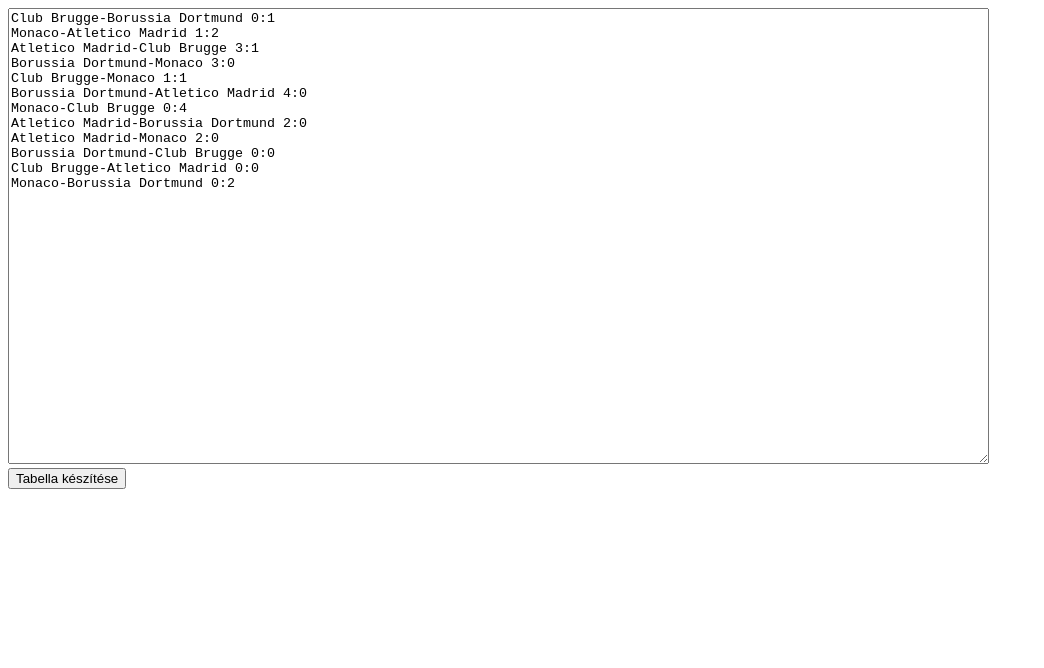
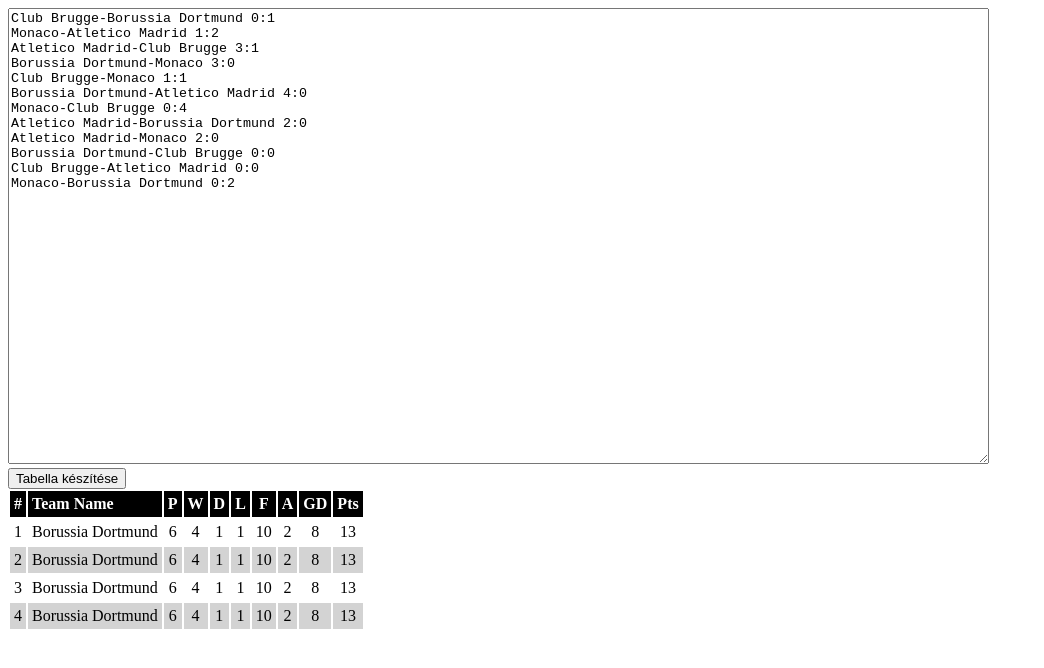
Before and after one commit to akoss87/webdev, a plain HTML site: page scoretable/index.html in a window 1280 px wide. Shown: the whole page, without its empty margins (0-1044 px from the left). Drawn offline with Linux system fonts and the light colour scheme.

Commit message:
tabella html+design js file-ok elrendezése

```diff
--- /dev/null
+++ b/scoretable/app.css
@@ -0,0 +1,32 @@
+/* sorok háttérszíne */
+#table-container > table tr {
+    background-color: white;
+    color: black;
+}
+
+#table-container > table > thead > tr {
+    background-color: black;
+    color: white;
+    font-weight: bold;
+}
+
+#table-container > table > tbody > tr:nth-child(even) {
+  background-color: lightgray;
+}
+
+/* szöveg igazítások */
+#table-container > table th,
+#table-container > table td {
+   padding: 4px;
+   text-align: center;
+}
+
+#table-container > table th:nth-child(1),
+#table-container > table td:nth-child(1) {
+    text-align: right;
+}
+
+#table-container > table th:nth-child(2),
+#table-container > table td:nth-child(2) {
+    text-align: left;
+}
--- a/scoretable/app.js
+++ b/scoretable/app.js
@@ -1,103 +1,3 @@
-// function splitResult(value) {
-//   var resArray = value.split("-");
-//   return {
-//     homeGoals: parseInt(resArray[0]),
-//     awayGoals: parseInt(resArray[1]),
-//   };
-// }
-
-function getTeamStat(stats, team) {
-  var stat = stats[team];
-  if (typeof stat === 'undefined')
-    stats[team] = stat = { played: 0, wins: 0, draws: 0, losts: 0, goalsFor: 0, goalsAgainst: 0, goalsDiff: 0, points: 0 };
-  return stat;
-}
-
-function calcTable(matches) {
-  // 1. feldolgozzuk a meccseredményeket -> kiszámoljuk az egyes csapatok statisztikáit
-  var stats = {};
-
-  for (var i = 0; i < matches.length; i++) {
-    var match = matches[i];
-
-    //var result = splitResult(match.result);
-
-    var homeTeamStat = getTeamStat(stats, match.homeTeam);
-    var awayTeamStat = getTeamStat(stats, match.awayTeam);
-
-    homeTeamStat.played++;
-    awayTeamStat.played++;
-
-    if (match.homeGoals > match.awayGoals) {
-      homeTeamStat.wins++;
-      homeTeamStat.points += 3;
-      awayTeamStat.losts++;
-    }
-    else if (match.homeGoals < match.awayGoals) {
-      homeTeamStat.losts++;
-      awayTeamStat.wins++;
-      awayTeamStat.points += 3;
-    }
-    else {
-      homeTeamStat.draws++;
-      homeTeamStat.points++;
-      awayTeamStat.draws++;
-      awayTeamStat.points++;
-    }
-
-    homeTeamStat.goalsFor += match.homeGoals;
-    homeTeamStat.goalsAgainst += match.awayGoals;
-    homeTeamStat.goalsDiff += match.homeGoals - match.awayGoals;
-
-    awayTeamStat.goalsFor += match.awayGoals;
-    awayTeamStat.goalsAgainst += match.homeGoals;
-    awayTeamStat.goalsDiff += match.awayGoals - match.homeGoals;
-  }
-
-  // 2. a statisztika objektumot tömbbé (listává) alakítjuk
-  var match = [];
-  for (var team in stats) {
-    if (stats.hasOwnProperty(team)) {
-        var stat = stats[team];
-        stat.teamName = team;
-        match.push(stat);
-    }
-  }
-
-  // 3. lerendezzük a listát pontszám szerint
-  match.sort(function (a, b) {
-      if (a.points < b.points)
-        return 1;
-      else if (a.points > b.points)
-        return -1;
-      else
-        return 0;
-    });
-
-  return match;
-}
-
-// var data = [
-//   { homeTeam: 'Club Brugge', awayTeam: 'Borussia Dortmund', result: '0-1' },
-//   { homeTeam: 'Monaco', awayTeam: 'Atletico Madrid', result: '1-2' },
-//   { homeTeam: 'Atletico Madrid', awayTeam: 'Club Brugge', result: '3-1' },
-//   { homeTeam: 'Borussia Dortmund', awayTeam: 'Monaco', result: '3-0' },
-//   { homeTeam: 'Club Brugge', awayTeam: 'Monaco', result: '1-1' },
-//   { homeTeam: 'Borussia Dortmund', awayTeam: 'Atletico Madrid', result: '4-0' },
-//   { homeTeam: 'Monaco', awayTeam: 'Club Brugge', result: '0-4' },
-//   { homeTeam: 'Atletico Madrid', awayTeam: 'Borussia Dortmund', result: '2-0' },
-//   { homeTeam: 'Atletico Madrid', awayTeam: 'Monaco', result: '2-0' },
-//   { homeTeam: 'Borussia Dortmund', awayTeam: 'Club Brugge', result: '0-0' },
-//   { homeTeam: 'Club Brugge', awayTeam: 'Atletico Madrid', result: '0-0' },
-//   { homeTeam: 'Monaco', awayTeam: 'Borussia Dortmund', result: '0-2' },
-// ];
-
-// var table = calcTable(data)
-// for (var i = 0; i < table.length; i++) {
-//     var row = table[i];
-//     console.log(`${row.teamName} | ${row.played} | ${row.wins} | ${row.draws} | ${row.losts} | ${row.goalsFor} | ${row.goalsAgainst} | ${row.goalsDiff} | ${row.points}`);
-// }
-
 // Visszatérési érték:
 // * nincs benne az elválasztó -> undefined
 // * van benne elválasztó -> { leftPart: "bal oldali rész", rightPart: "jobb oldali rész" }
@@ -142,7 +42,7 @@ function parseMatch(input) {
 
   return {
     homeTeam: teamParts.leftPart,
-      awayTeam:  teamParts.rightPart,
+    awayTeam: teamParts.rightPart,
     homeGoals: homeGoals,
     awayGoals: awayGoals
   };
@@ -153,8 +53,7 @@ function parseMatch(input) {
 //   { homeTeam: 'Club Brugge', awayTeam: 'Borussia Dortmund', homeGoals: 0, awayGoals: 1 },
 //   { homeTeam: 'Monaco', awayTeam: 'Atletico Madrid', homeGoals: 1, awayGoals: 2 },
 // ]
-function parseMatches(value)
-{
+function parseMatches(value) {
   var result = [];
 
   var lines = value.split("\n");
@@ -165,8 +64,7 @@ function parseMatches(value)
       continue;
 
     var match = parseMatch(line);
-    if (typeof match === "undefined")
-    {
+    if (typeof match === "undefined") {
       alert('A(z) ' + (i + 1) + ". meccs hibás!");
       return;
     }
--- /dev/null
+++ b/scoretable/calc.js
@@ -0,0 +1,70 @@
+function getTeamStat(stats, team) {
+  var stat = stats[team];
+  if (typeof stat === 'undefined')
+    stats[team] = stat = { played: 0, wins: 0, draws: 0, losts: 0, goalsFor: 0, goalsAgainst: 0, goalsDiff: 0, points: 0 };
+  return stat;
+}
+
+function calcTable(matches) {
+  // 1. feldolgozzuk a meccseredményeket -> kiszámoljuk az egyes csapatok statisztikáit
+  var stats = {};
+
+  for (var i = 0; i < matches.length; i++) {
+    var match = matches[i];
+
+    //var result = splitResult(match.result);
+
+    var homeTeamStat = getTeamStat(stats, match.homeTeam);
+    var awayTeamStat = getTeamStat(stats, match.awayTeam);
+
+    homeTeamStat.played++;
+    awayTeamStat.played++;
+
+    if (match.homeGoals > match.awayGoals) {
+      homeTeamStat.wins++;
+      homeTeamStat.points += 3;
+      awayTeamStat.losts++;
+    }
+    else if (match.homeGoals < match.awayGoals) {
+      homeTeamStat.losts++;
+      awayTeamStat.wins++;
+      awayTeamStat.points += 3;
+    }
+    else {
+      homeTeamStat.draws++;
+      homeTeamStat.points++;
+      awayTeamStat.draws++;
+      awayTeamStat.points++;
+    }
+
+    homeTeamStat.goalsFor += match.homeGoals;
+    homeTeamStat.goalsAgainst += match.awayGoals;
+    homeTeamStat.goalsDiff += match.homeGoals - match.awayGoals;
+
+    awayTeamStat.goalsFor += match.awayGoals;
+    awayTeamStat.goalsAgainst += match.homeGoals;
+    awayTeamStat.goalsDiff += match.awayGoals - match.homeGoals;
+  }
+
+  // 2. a statisztika objektumot tömbbé (listává) alakítjuk
+  var match = [];
+  for (var team in stats) {
+    if (stats.hasOwnProperty(team)) {
+      var stat = stats[team];
+      stat.teamName = team;
+      match.push(stat);
+    }
+  }
+
+  // 3. lerendezzük a listát pontszám szerint
+  match.sort(function (a, b) {
+    if (a.points < b.points)
+      return 1;
+    else if (a.points > b.points)
+      return -1;
+    else
+      return 0;
+  });
+
+  return match;
+}
--- a/scoretable/index.html
+++ b/scoretable/index.html
@@ -3,11 +3,13 @@
 
 <head>
   <title>Score Table</title>
+  <!-- <link rel="stylesheet" type="text/css" href="reset.css" /> -->
+  <link rel="stylesheet" type="text/css" href="app.css" />
 </head>
 
 <body>
   <div>
-      <textarea id="inputText" cols="120" rows="30" spellcheck="false">
+    <textarea id="inputText" cols="120" rows="30" spellcheck="false">
 Club Brugge-Borussia Dortmund 0:1
 Monaco-Atletico Madrid 1:2
 Atletico Madrid-Club Brugge 3:1
@@ -23,8 +25,79 @@ Monaco-Borussia Dortmund 0:2
       </textarea>
   </div>
   <div>
-      <button onclick="loadTable()">Tabella készítése</button>
+    <button onclick="loadTable()">Tabella készítése</button>
   </div>
+
+  <div id="table-container">
+    <table>
+      <thead>
+        <tr>
+          <th>#</th>
+          <th>Team Name</th>
+          <th>P</th>
+          <th>W</th>
+          <th>D</th>
+          <th>L</th>
+          <th>F</th>
+          <th>A</th>
+          <th>GD</th>
+          <th>Pts</th>
+        </tr>
+      </thead>
+      <tbody>
+        <tr>
+          <td>1</td>
+          <td>Borussia Dortmund</td>
+          <td>6</td>
+          <td>4</td>
+          <td>1</td>
+          <td>1</td>
+          <td>10</td>
+          <td>2</td>
+          <td>8</td>
+          <td>13</td>
+        </tr>
+        <tr>
+          <td>2</td>
+          <td>Borussia Dortmund</td>
+          <td>6</td>
+          <td>4</td>
+          <td>1</td>
+          <td>1</td>
+          <td>10</td>
+          <td>2</td>
+          <td>8</td>
+          <td>13</td>
+        </tr>
+        <tr>
+          <td>3</td>
+          <td>Borussia Dortmund</td>
+          <td>6</td>
+          <td>4</td>
+          <td>1</td>
+          <td>1</td>
+          <td>10</td>
+          <td>2</td>
+          <td>8</td>
+          <td>13</td>
+        </tr>
+        <tr>
+          <td>4</td>
+          <td>Borussia Dortmund</td>
+          <td>6</td>
+          <td>4</td>
+          <td>1</td>
+          <td>1</td>
+          <td>10</td>
+          <td>2</td>
+          <td>8</td>
+          <td>13</td>
+        </tr>
+      </tbody>
+    </table>
+  </div>
+
+  <script src="calc.js"></script>
   <script src="app.js"></script>
 </body>
 
--- /dev/null
+++ b/scoretable/reset.css
@@ -0,0 +1,48 @@
+/* http://meyerweb.com/eric/tools/css/reset/
+   v2.0 | 20110126
+   License: none (public domain)
+*/
+
+html, body, div, span, applet, object, iframe,
+h1, h2, h3, h4, h5, h6, p, blockquote, pre,
+a, abbr, acronym, address, big, cite, code,
+del, dfn, em, img, ins, kbd, q, s, samp,
+small, strike, strong, sub, sup, tt, var,
+b, u, i, center,
+dl, dt, dd, ol, ul, li,
+fieldset, form, label, legend,
+table, caption, tbody, tfoot, thead, tr, th, td,
+article, aside, canvas, details, embed,
+figure, figcaption, footer, header, hgroup,
+menu, nav, output, ruby, section, summary,
+time, mark, audio, video {
+	margin: 0;
+	padding: 0;
+	border: 0;
+	font-size: 100%;
+	font: inherit;
+	vertical-align: baseline;
+}
+/* HTML5 display-role reset for older browsers */
+article, aside, details, figcaption, figure,
+footer, header, hgroup, menu, nav, section {
+	display: block;
+}
+body {
+	line-height: 1;
+}
+ol, ul {
+	list-style: none;
+}
+blockquote, q {
+	quotes: none;
+}
+blockquote:before, blockquote:after,
+q:before, q:after {
+	content: '';
+	content: none;
+}
+table {
+	border-collapse: collapse;
+	border-spacing: 0;
+}
```
Lines whose indentation alone changed are shown as unchanged.
